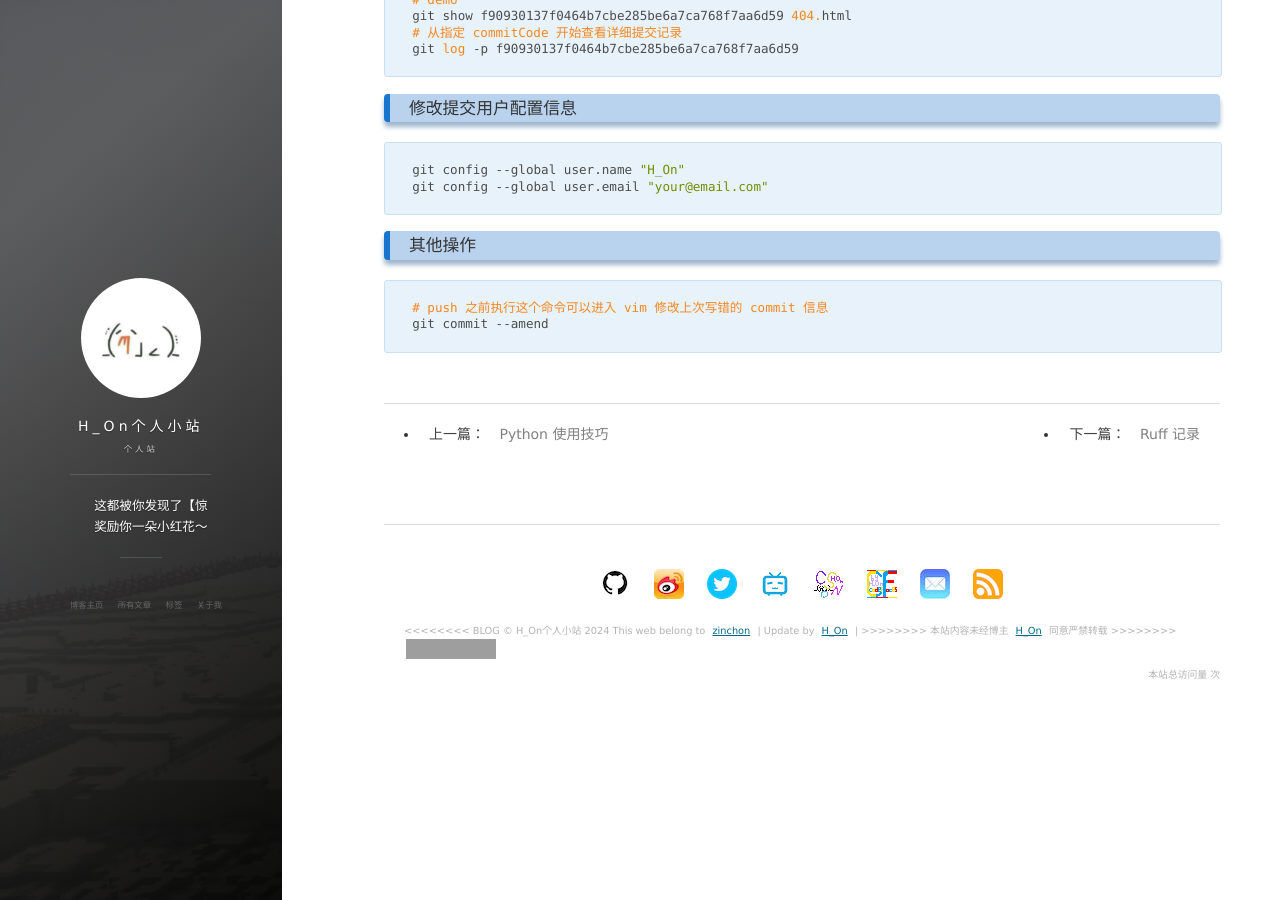
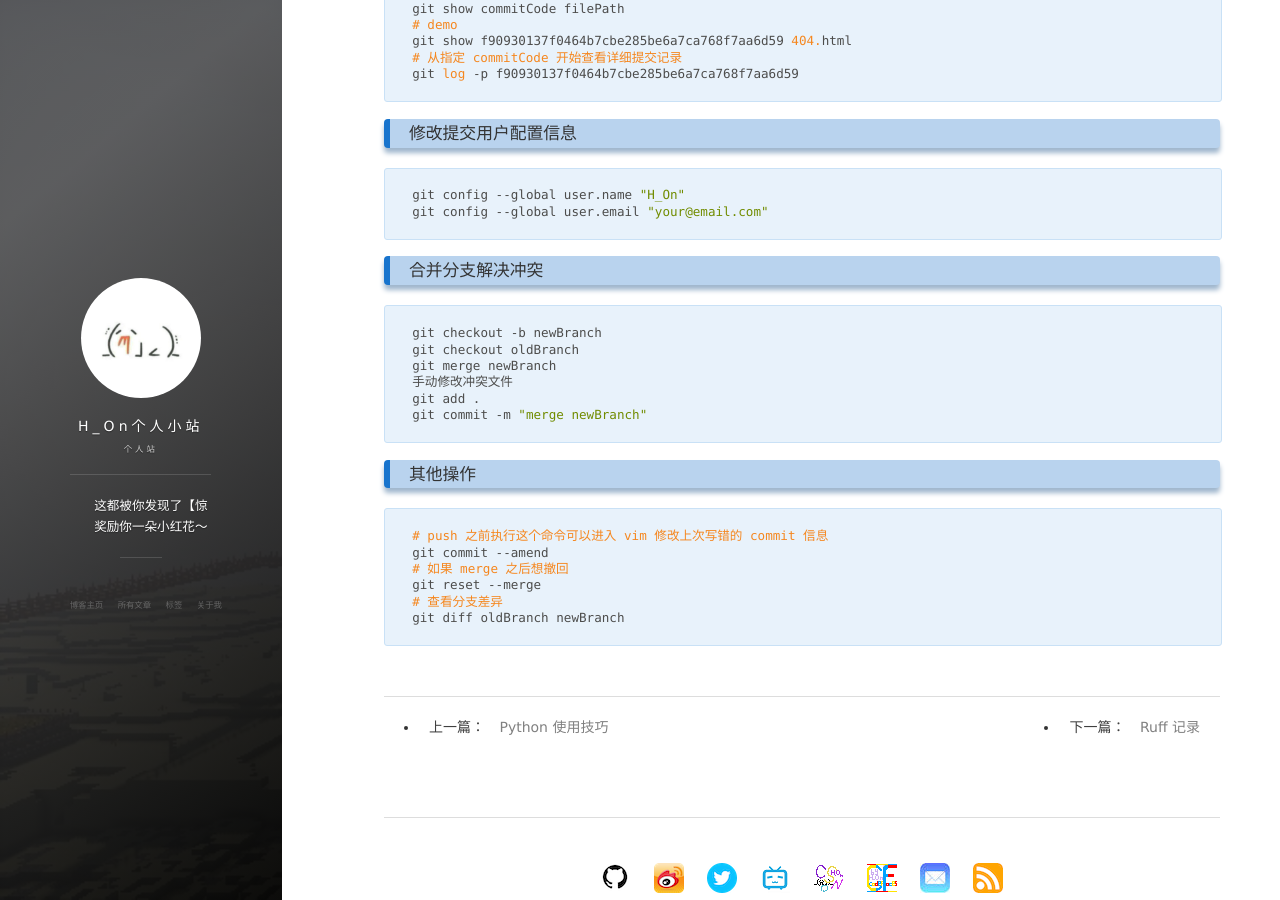
Before and after one commit to Hybrogen/Hybrogen.github.io, a Jekyll site: the page built from _posts/2024-02-22-GitRecord.md, in a window 1280 px wide and 900 px high, scrolled down 1931 px. Built offline with Jekyll 4.4.1, drawn with Linux system fonts in a browser that asks for light colours; nearby versions of some CDN libraries; comment, search, counter and statistics services are not loaded; grey boxes are pictures that could not be loaded.

Commit message:
添加本地环境教程，添加合并分支解决冲突方法

````diff
--- a/_posts/2024-02-22-GitRecord.md
+++ b/_posts/2024-02-22-GitRecord.md
@@ -15,6 +15,7 @@ tag: Git
 - [创建分支上传远端](#创建分支上传远端)
 - [查看修改记录](#查看修改记录)
 - [修改提交用户配置信息](#修改提交用户配置信息)
+- [合并分支解决冲突](#合并分支解决冲突)
 - [其他操作](#其他操作)
 
 ### 获取项目
@@ -105,8 +106,22 @@ git config --global user.name "H_On"
 git config --global user.email "your@email.com"
 ```
 
+### 合并分支解决冲突
+```sh
+git checkout -b newBranch
+git checkout oldBranch
+git merge newBranch
+手动修改冲突文件
+git add .
+git commit -m "merge newBranch"
+```
+
 ### 其他操作
 ```sh
 # push 之前执行这个命令可以进入 vim 修改上次写错的 commit 信息
 git commit --amend
+# 如果 merge 之后想撤回
+git reset --merge
+# 查看分支差异
+git diff oldBranch newBranch
 ```
````
Also changed, not shown: _posts/2024-02-13-PythonSkills.md (+9 -0 lines).
